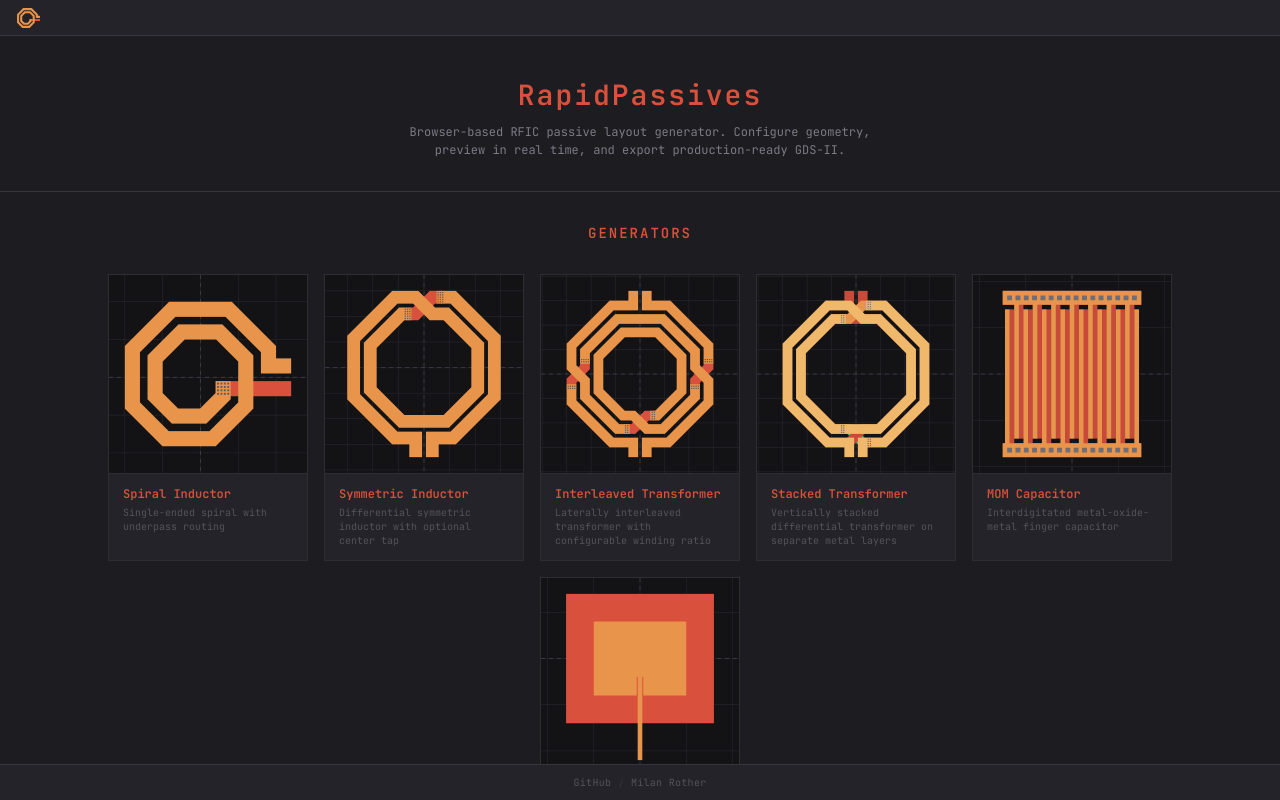
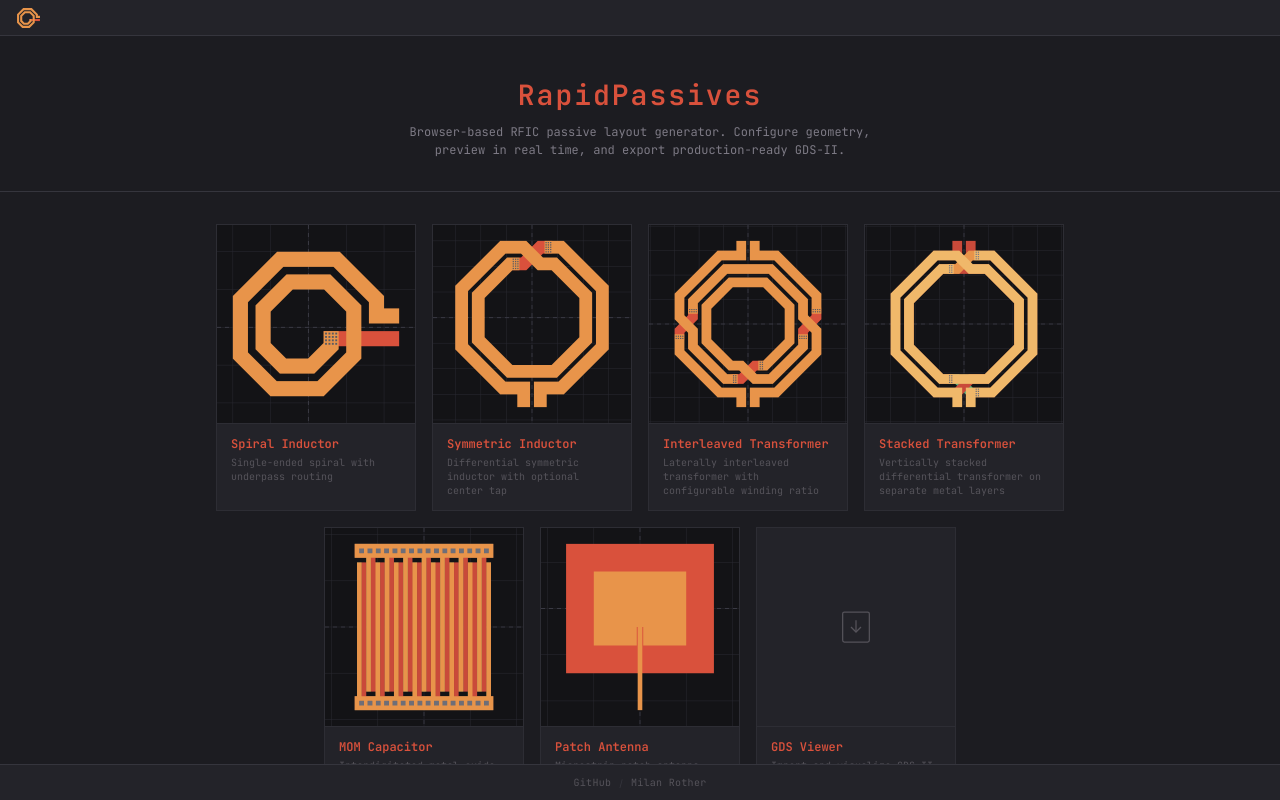
Before and after one commit to milanofthe/rapidpassives, a SvelteKit app in the folder web/: page / in a window 1280 px wide. Built offline with nearby package versions, Linux system fonts and the light colour scheme.

Commit message:
Redesign landing page: 2-row card grid with viewer as card, remove sections

```diff
--- a/web/src/routes/+page.svelte
+++ b/web/src/routes/+page.svelte
@@ -80,7 +80,6 @@
 			<p>Browser-based RFIC passive layout generator. Configure geometry, preview in real time, and export production-ready GDS-II.</p>
 		</div>
 		<hr class="divider" />
-		<h2 class="section-heading">Generators</h2>
 		<div class="cards">
 			{#each cards as card, i}
 				<a class="card" href={card.href}>
@@ -93,31 +92,24 @@
 					</div>
 				</a>
 			{/each}
+			<a class="card" href="/viewer">
+				<div class="card-preview viewer-preview">
+					<svg width="40" height="40" viewBox="0 0 48 48" fill="none" stroke="currentColor" stroke-width="1.5">
+						<rect x="8" y="6" width="32" height="36" rx="2" />
+						<path d="M18 24L24 30L30 24" />
+						<path d="M24 16V30" />
+					</svg>
+				</div>
+				<div class="card-info">
+					<h3>GDS Viewer</h3>
+					<p>Import and visualize GDS-II files in 2D and 3D</p>
+				</div>
+			</a>
 		</div>
 		<div class="features">
 			<span class="pill">Real-time Preview</span>
 			<span class="pill">GDS Export</span>
 			<span class="pill">Process Stack</span>
-		</div>
-		<hr class="divider" />
-		<h2 class="section-heading">Viewer</h2>
-		<a
-			class="dropcard"
-			href="/viewer"
-		>
-			<svg width="32" height="32" viewBox="0 0 48 48" fill="none" stroke="currentColor" stroke-width="1.5">
-				<rect x="8" y="6" width="32" height="36" rx="2" />
-				<path d="M18 24L24 30L30 24" />
-				<path d="M24 16V30" />
-			</svg>
-			<div class="dropcard-text">
-				<p>Import and visualize GDS-II files in 2D and 3D</p>
-			</div>
-		</a>
-		<div class="features">
-			<span class="pill">GDS Import</span>
-			<span class="pill">2D / 3D</span>
-			<span class="pill">No Install</span>
 		</div>
 	</div>
 	<footer class="landing-footer">
@@ -160,15 +152,6 @@
 		font-family: var(--font-mono);
 		line-height: 1.5;
 	}
-	.section-heading {
-		font-size: var(--fs-md);
-		font-family: var(--font-mono);
-		font-weight: 700;
-		letter-spacing: 2px;
-		text-transform: uppercase;
-		color: var(--accent);
-		text-align: center;
-	}
 	.divider {
 		width: calc(100% + 80px);
 		margin: 0 -40px;
@@ -180,6 +163,7 @@
 		gap: 16px;
 		flex-wrap: wrap;
 		justify-content: center;
+		max-width: 900px;
 	}
 	.card {
 		width: 200px;
@@ -225,29 +209,12 @@
 		line-height: 1.4;
 		font-family: var(--font-mono);
 	}
-	.dropcard {
-		width: 100%;
-		max-width: 600px;
-		display: flex;
-		align-items: center;
-		gap: 16px;
-		padding: 20px 24px;
-		border: 1px solid var(--border-subtle);
-		background: var(--bg-surface);
-		text-decoration: none;
-		transition: border-color 0.15s, transform 0.15s;
+	.viewer-preview {
 		color: var(--text-dim);
+		transition: color 0.15s;
 	}
-	.dropcard:hover {
-		border-color: var(--accent);
-		transform: translateY(-2px);
+	.card:hover .viewer-preview {
 		color: var(--accent);
-	}
-	.dropcard-text p {
-		font-size: var(--fs-xs);
-		color: var(--text-dim);
-		font-family: var(--font-mono);
-		line-height: 1.4;
 	}
 	.features {
 		display: flex;
```
